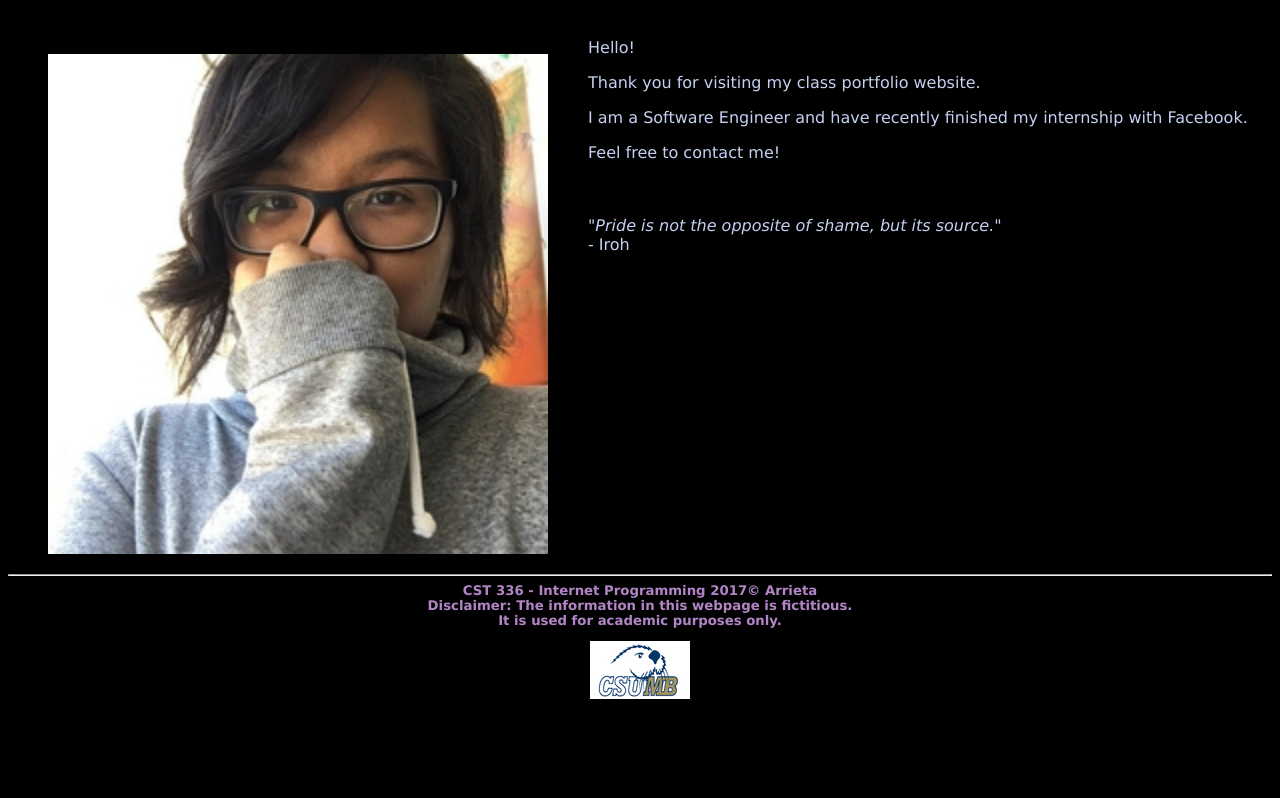
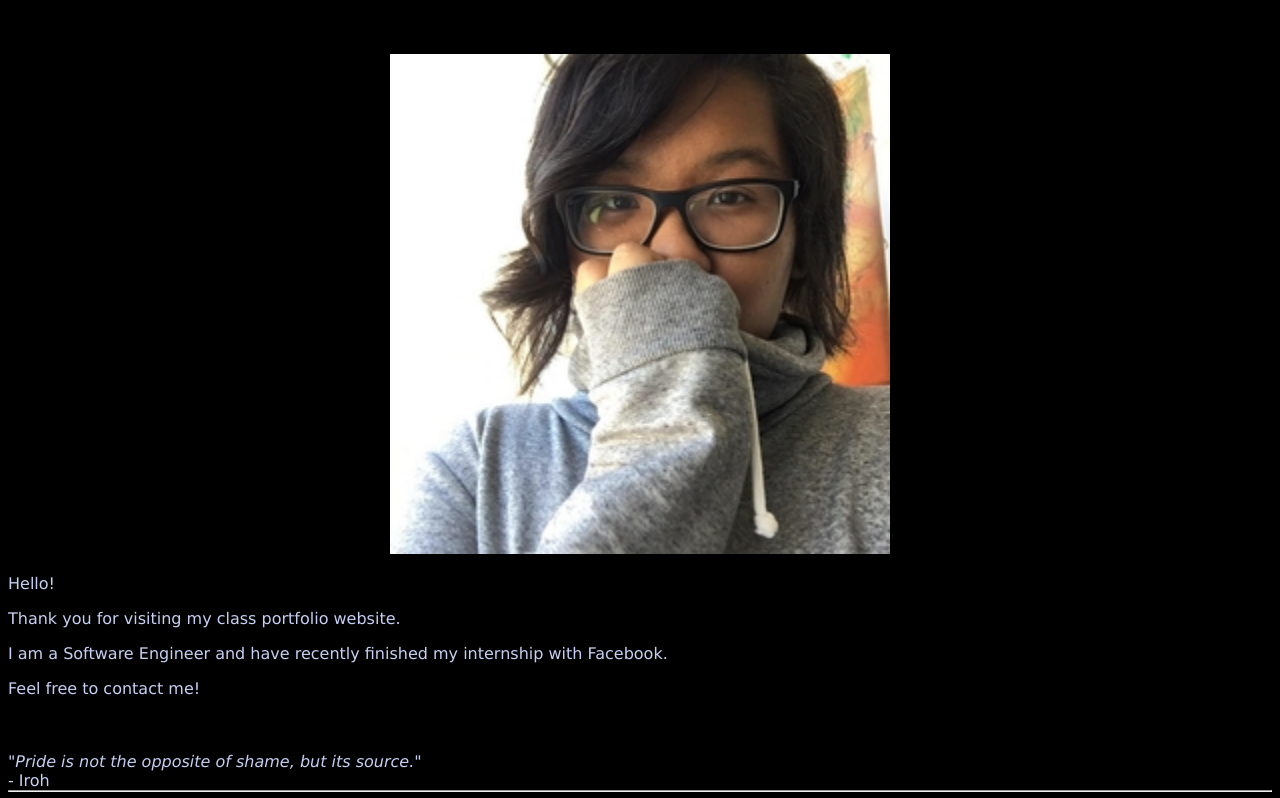
Before and after one commit to jaynicka-arrieta/cst336, a PHP site: page /labs/lab1/index.html in a window 1280 px wide. Shown: the part 141-939 px from the top of the page. Before the commit the page ends 840 px from the top, so only its background shows below. Run offline with PHP 8.4, Linux system fonts and the light colour scheme.

```diff
--- a/labs/lab1/css/styles.css
+++ b/labs/lab1/css/styles.css
@@ -35,7 +35,7 @@ nav a:hover {
 }
 
 #me {
-  float:left;
+  float:center;
 }
 
 #welcomeText {
--- a/labs/lab1/index.html
+++ b/labs/lab1/index.html
@@ -48,35 +48,23 @@ in html
       <main>
 
         <figure id="me">
-          <img width=500 height=500 src="img/jaynicka.jpg" alt="Picture of Jaynicka Arrieta" />
+          <img width=500px height=500px src="img/jaynicka.jpg" alt="Picture of Jaynicka Arrieta" />
         </figure>
 
         <div id="welcomeText">
 
-          Hello! <br />
-
-          <p>
-            Thank you for visiting my class portfolio website.
-          </p>
-
-          <p>
-            I am a Software Engineer and have recently finished my internship with Facebook.
-          </p>
-
-          <p>
-            Feel free to contact me!
-          </p>
-
+          Hello!
+          <br />
+          <p>Thank you for visiting my class portfolio website.</p>
+          <p>I am a Software Engineer and have recently finished my internship with Facebook.</p>
+          <p>Feel free to contact me!</p>
           <br /><br />
-
-          <em>"Pride is not the opposite of shame, but its source."</em><br />
+          <em>"Pride is not the opposite of shame, but its source."</em>
+          <br />
           - Iroh
-
         </div>
 
       </main>
-
-
 
         <!-- This is the footer -->
         <!-- The footer goes inside the body but not always -->
```
